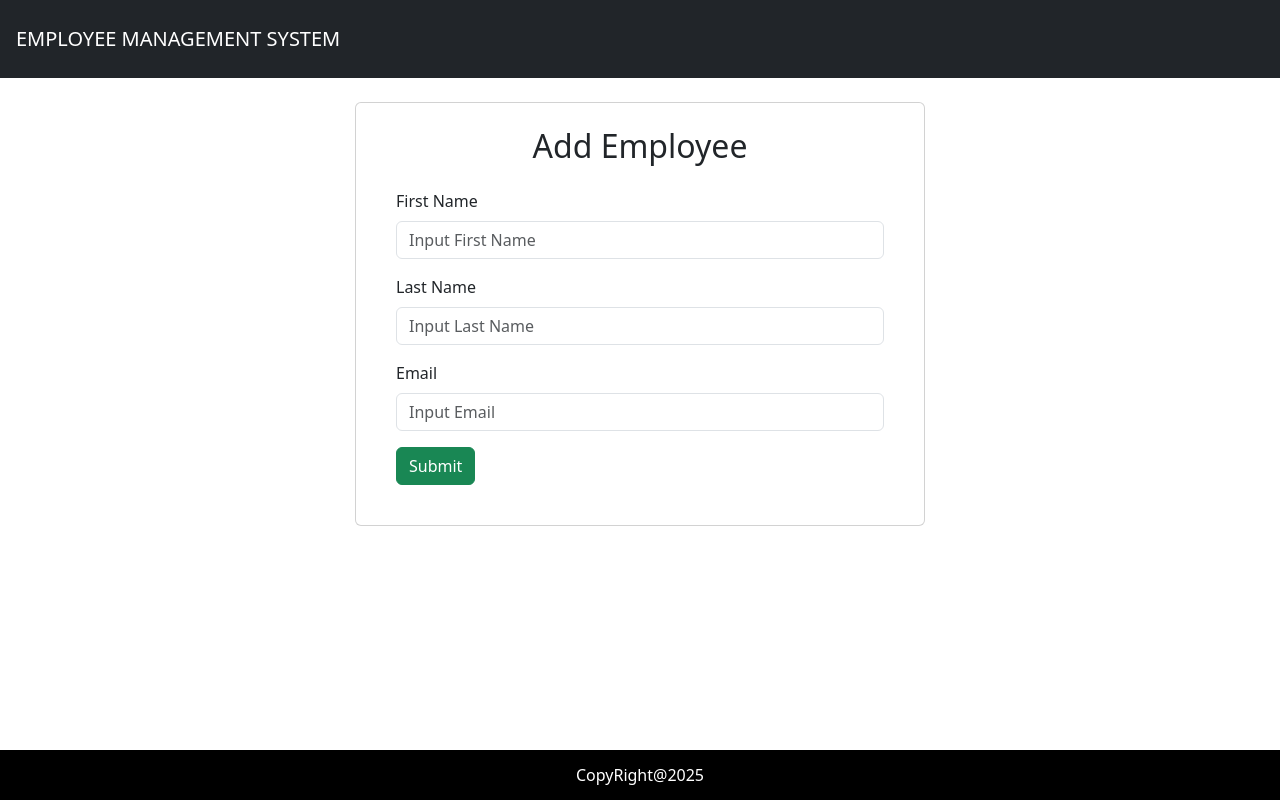
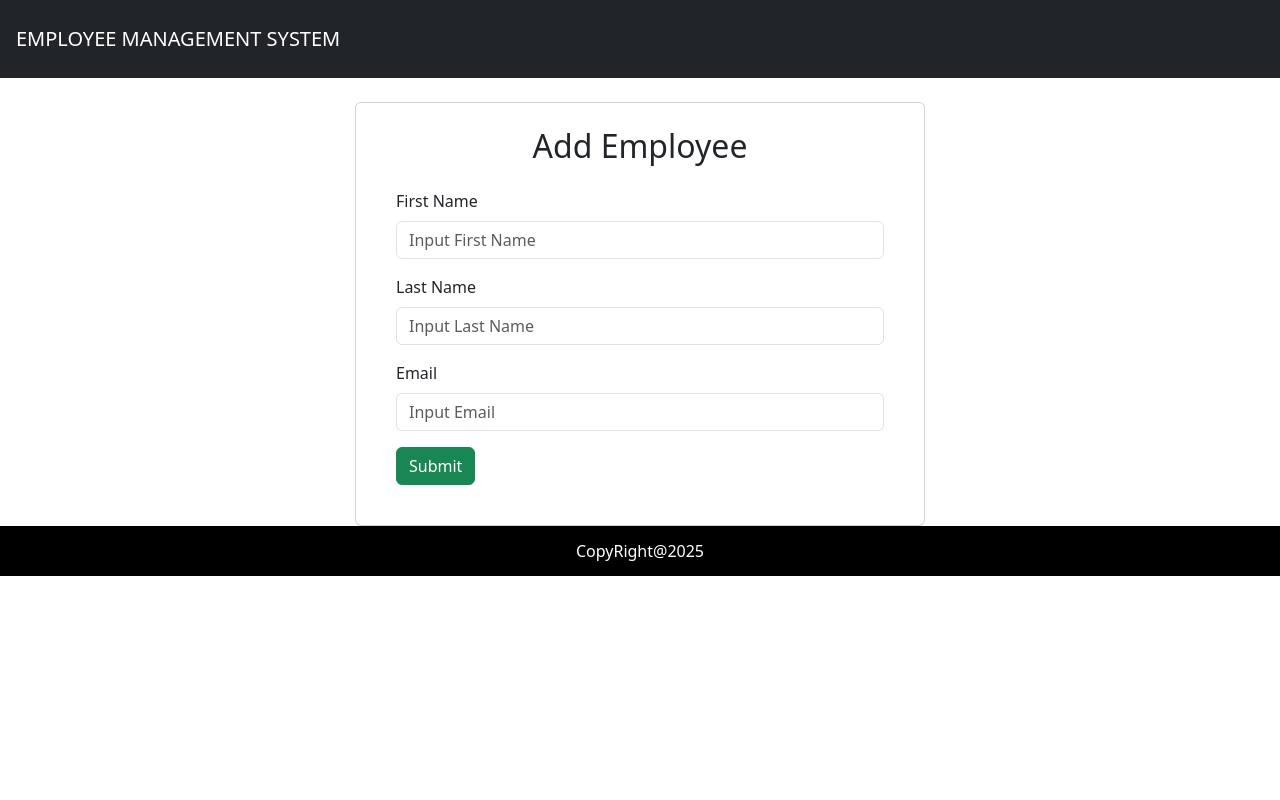
Before and after one commit to bintangmada/employee-management-system-springboot-react, a React (Vite) app in the folder ems-frontend-react/: page /employee/add-employee in a window 1280 px wide. Built offline with nearby package versions, Linux system fonts and the light colour scheme.

Commit message:
update footer css

```diff
--- a/ems-frontend-react/src/App.css
+++ b/ems-frontend-react/src/App.css
@@ -1,6 +1,4 @@
 .footer {
-  position: absolute;
-  bottom: 0;
   width: 100%;
   height: 50px;
   background-color: black;
```
